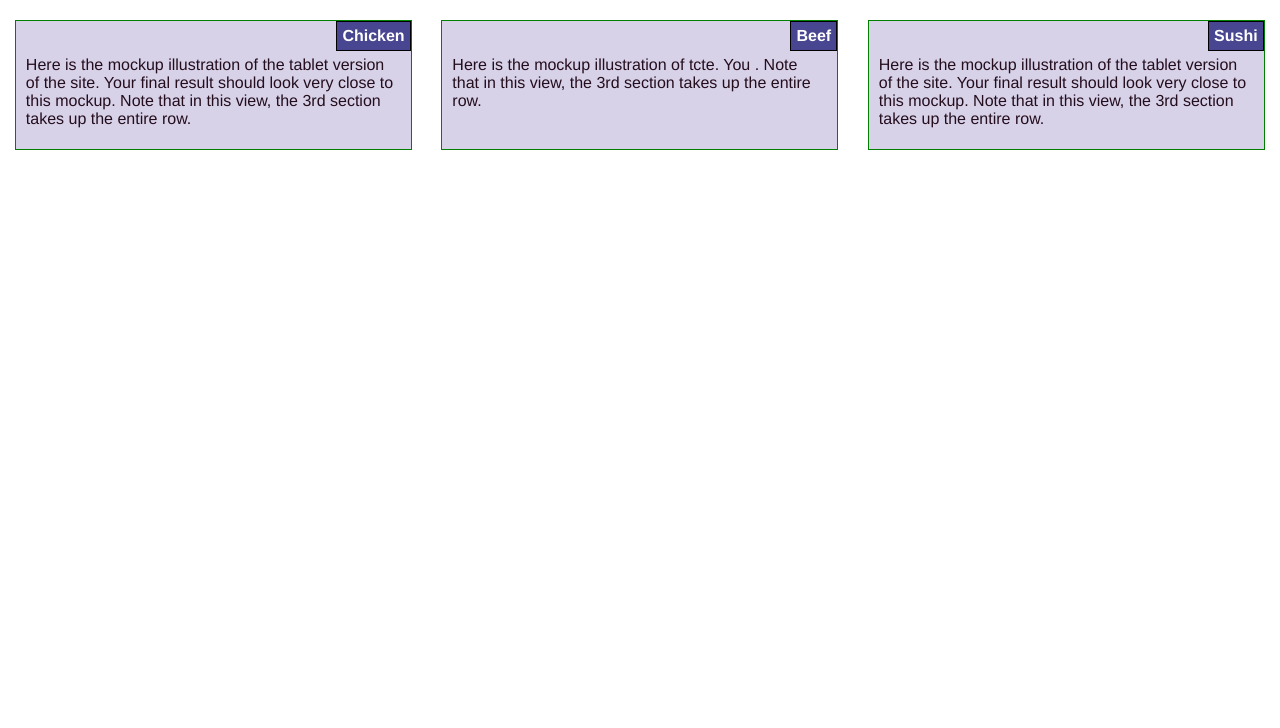
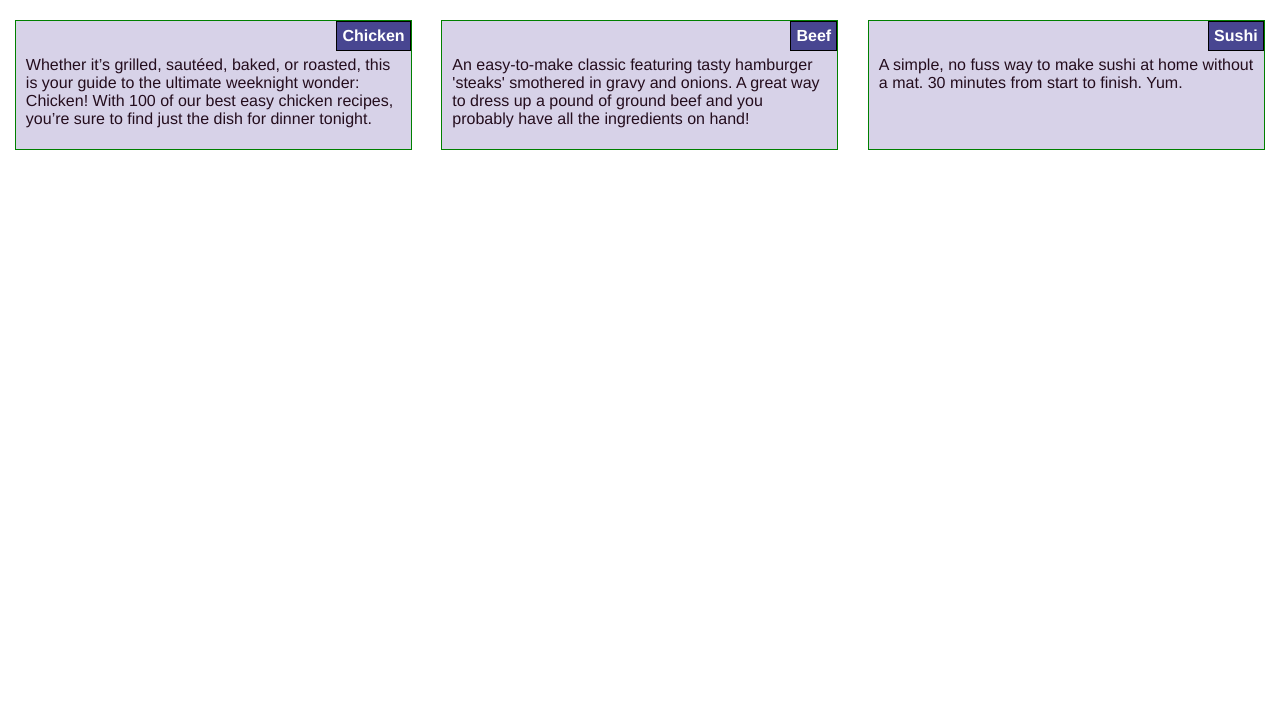
Before and after one commit to MaryroseAdille/-module2-solution, a plain HTML site: page index.html in a window 1280 px wide. Shown: the part 72-800 px from the top of the page. Drawn offline with Linux system fonts and the light colour scheme.

Commit message:
Update index.html

```diff
--- a/index.html
+++ b/index.html
@@ -15,18 +15,15 @@
 	<div class="row">
 		<div class="box col-lg-4 col-md-6">
 			<h4>Chicken</h4>
-			<p>Here is the mockup illustration of the tablet version of the site. Your final result should look very close to this mockup. Note that in this view, the 3rd section takes up the entire row.
-			</p>
+			<p>Whether it’s grilled, sautéed, baked, or roasted, this is your guide to the ultimate weeknight wonder: Chicken! With 100 of our best easy chicken recipes, you’re sure to find just the dish for dinner tonight.</p>
 		</div>
 		<div class="box col-lg-4 col-md-6">
 			<h4>Beef</h4>
-			<p>Here is the mockup illustration of tcte. You . Note that in this view, the 3rd section takes up the entire row.
-			</p>
+			<p>An easy-to-make classic featuring tasty hamburger 'steaks' smothered in gravy and onions. A great way to dress up a pound of ground beef and you probably have all the ingredients on hand!</p>
 		</div>
 		<div class="box col-lg-4 col-md-6">
 			<h4>Sushi</h4>
-			<p>Here is the mockup illustration of the tablet version of the site. Your final result should look very close to this mockup. Note that in this view, the 3rd section takes up the entire row.
-			</p>
+			<p>A simple, no fuss way to make sushi at home without a mat. 30 minutes from start to finish. Yum.</p>
 		</div>
 	</div>
 
```
